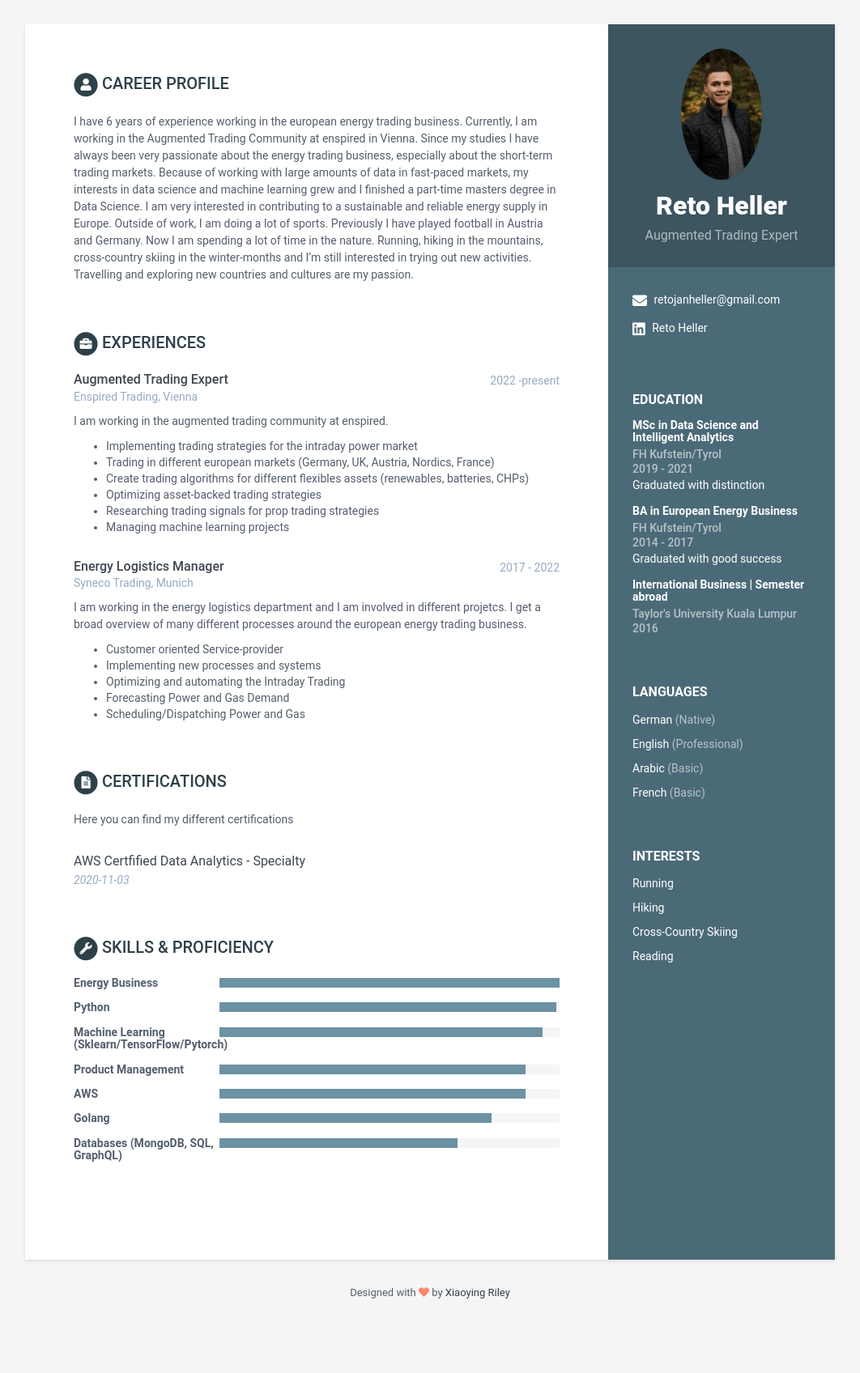
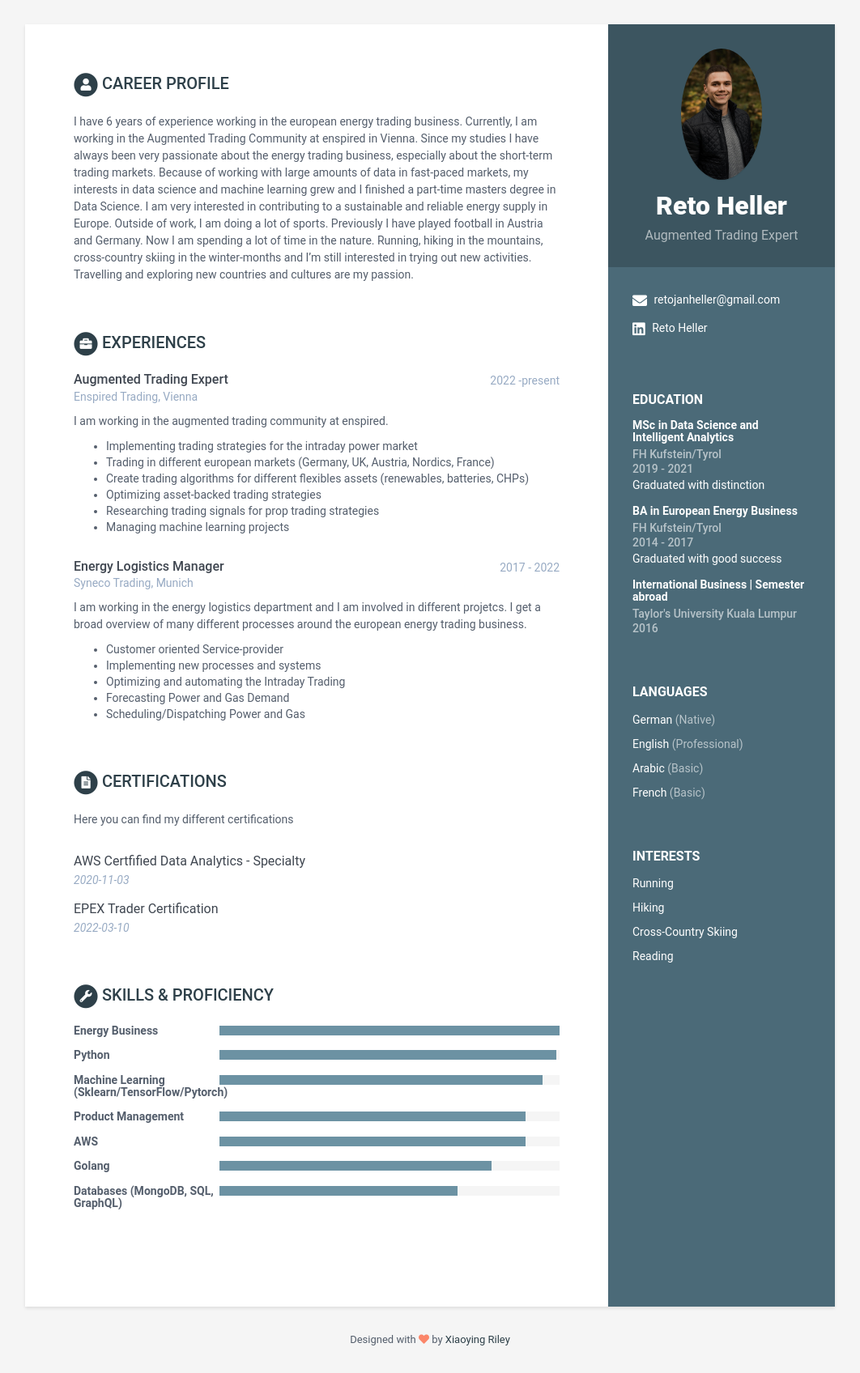
Before and after one commit to RetoHe/retos-resume, a Jekyll site: the page built from index.html, in a window 1280 px wide. Shown: the whole page at 81% size, without its empty margins (109-1171 px from the left). Built offline with Jekyll 4.4.1, drawn with Linux system fonts in a browser that asks for light colours; before the commit the page ends 1637 px from its top, so only the background shows below that.

Commit message:
Update data.yml

```diff
--- a/_data/data.yml
+++ b/_data/data.yml
@@ -144,6 +144,9 @@ publications:
       - title: AWS Certfified Data Analytics - Specialty
         authors: 2020-11-03
 
+      - title: EPEX Trader Certification
+        authors: 2022-03-10
+
 #publications:
     #title: Publications
     #intro: |
```
